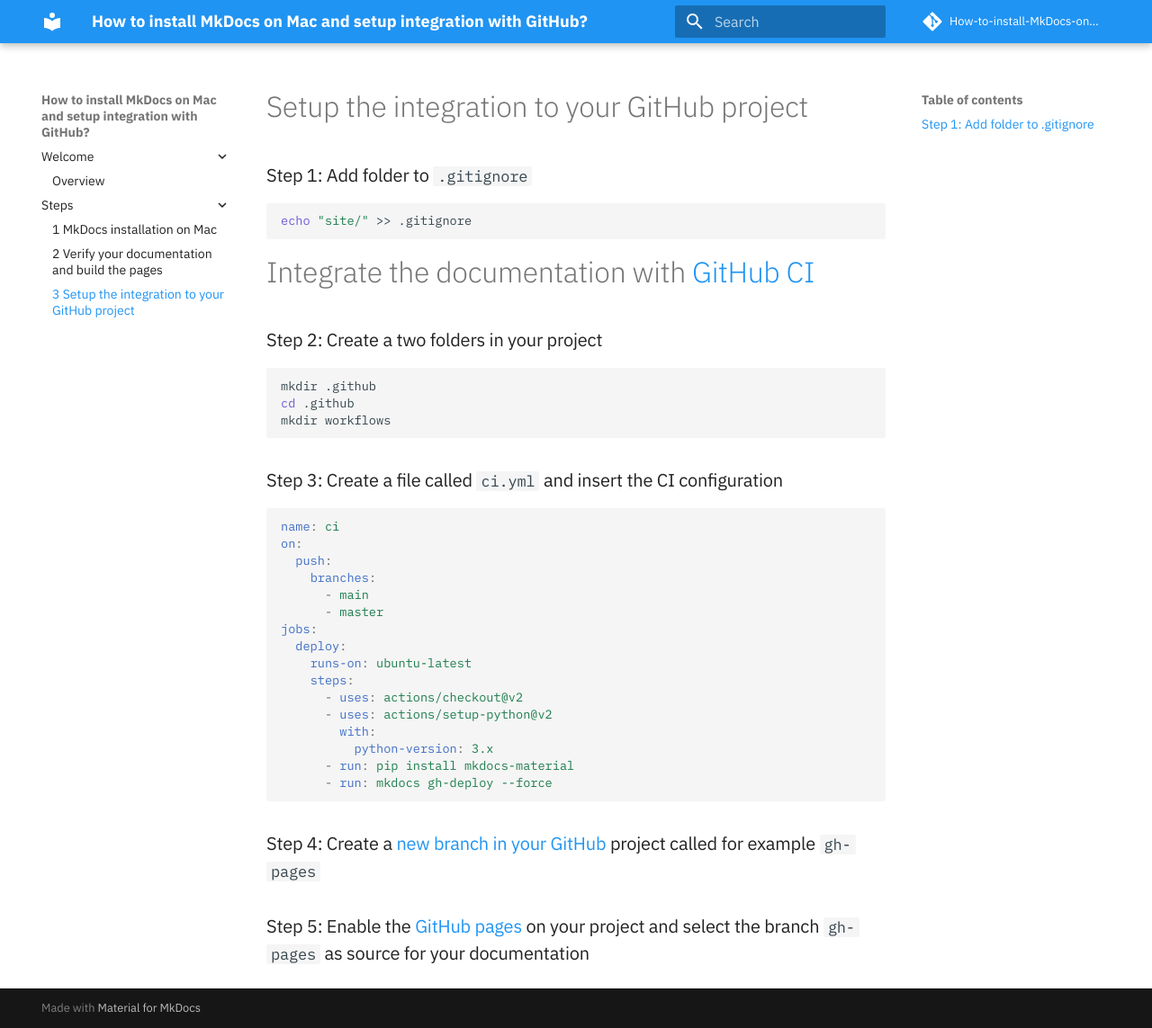
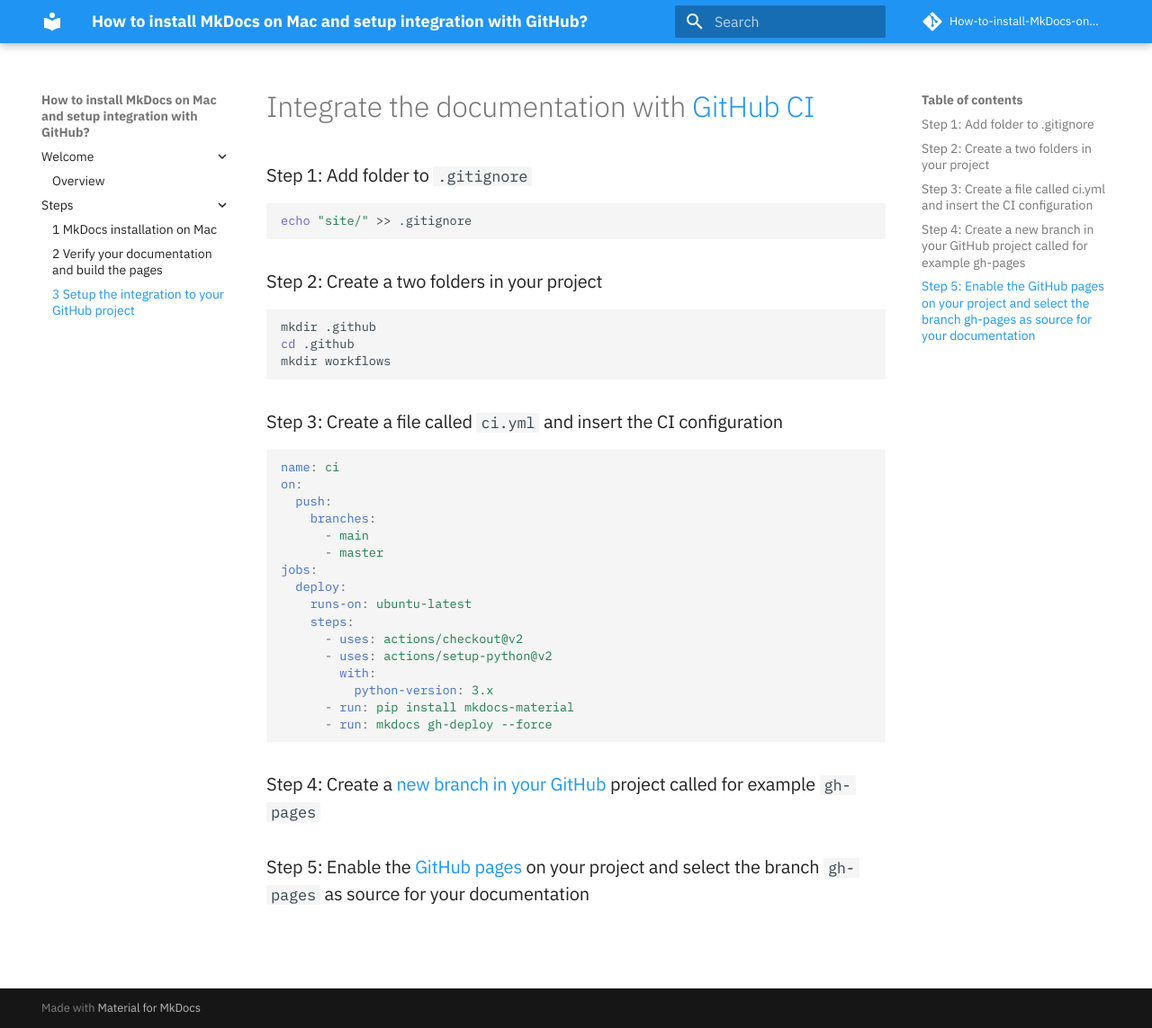
Before and after one commit to thomassuedbroecker/How-to-install-MkDocs-on-Mac-and-setup-integration-with-GitHub, an MkDocs documentation site: the page built from documentation/steps/3-Setup-the-integration-to-your-GitHub-project.md, in a window 1280 px wide and 1143 px high. Shown: the whole window at 90% size. Built offline with MkDocs 1.6.1 and Material for MkDocs 9.7.7, drawn with Linux system fonts in a browser that asks for light colours; comment, search, counter and statistics services are not loaded.

Commit message:
update documentation

````diff
--- a/documentation/README.md
+++ b/documentation/README.md
@@ -1,4 +1,4 @@
-# How to install MkDocs on Mac and setup integration with GitHub?
+# How to install MkDocs on Mac and setup the integration the GitHub pages?
 
 The project contains the simplified steps to setup [MkDocs](https://www.mkdocs.org) for your GitHub project. These are tools/functionalities for the two setups.
 
--- a/documentation/steps/3-Setup-the-integration-to-your-GitHub-project.md
+++ b/documentation/steps/3-Setup-the-integration-to-your-GitHub-project.md
@@ -1,12 +1,10 @@
-# Setup the integration to your GitHub project
+# Integrate the documentation with [GitHub CI](https://docs.github.com/en/actions/guides/about-continuous-integration)
 
 ### Step 1: Add folder to `.gitignore`
 
 ```sh
 echo "site/" >> .gitignore
 ```
-
-# Integrate the documentation with [GitHub CI](https://docs.github.com/en/actions/guides/about-continuous-integration)
 
 ### Step 2: Create a two folders in your project
 
````
